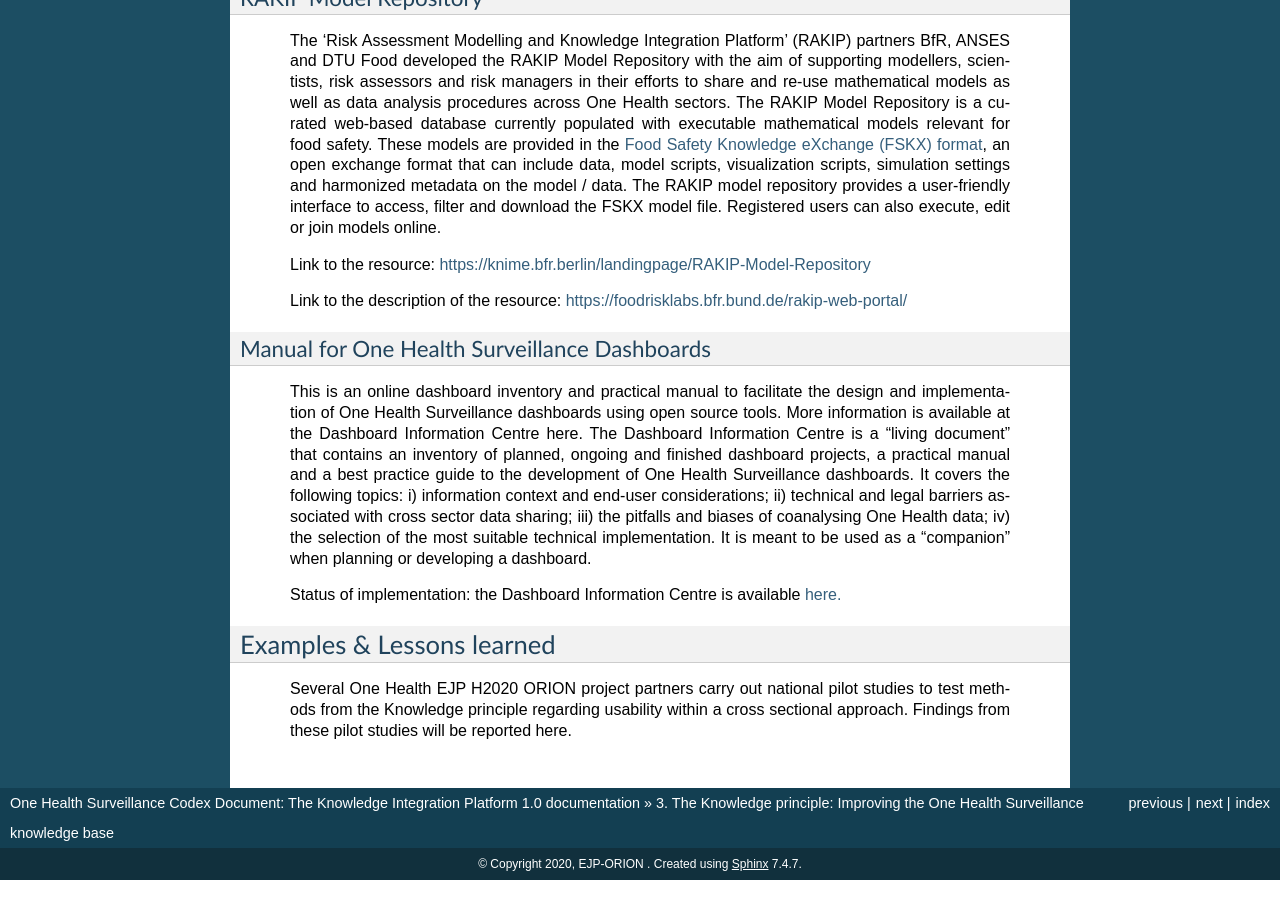
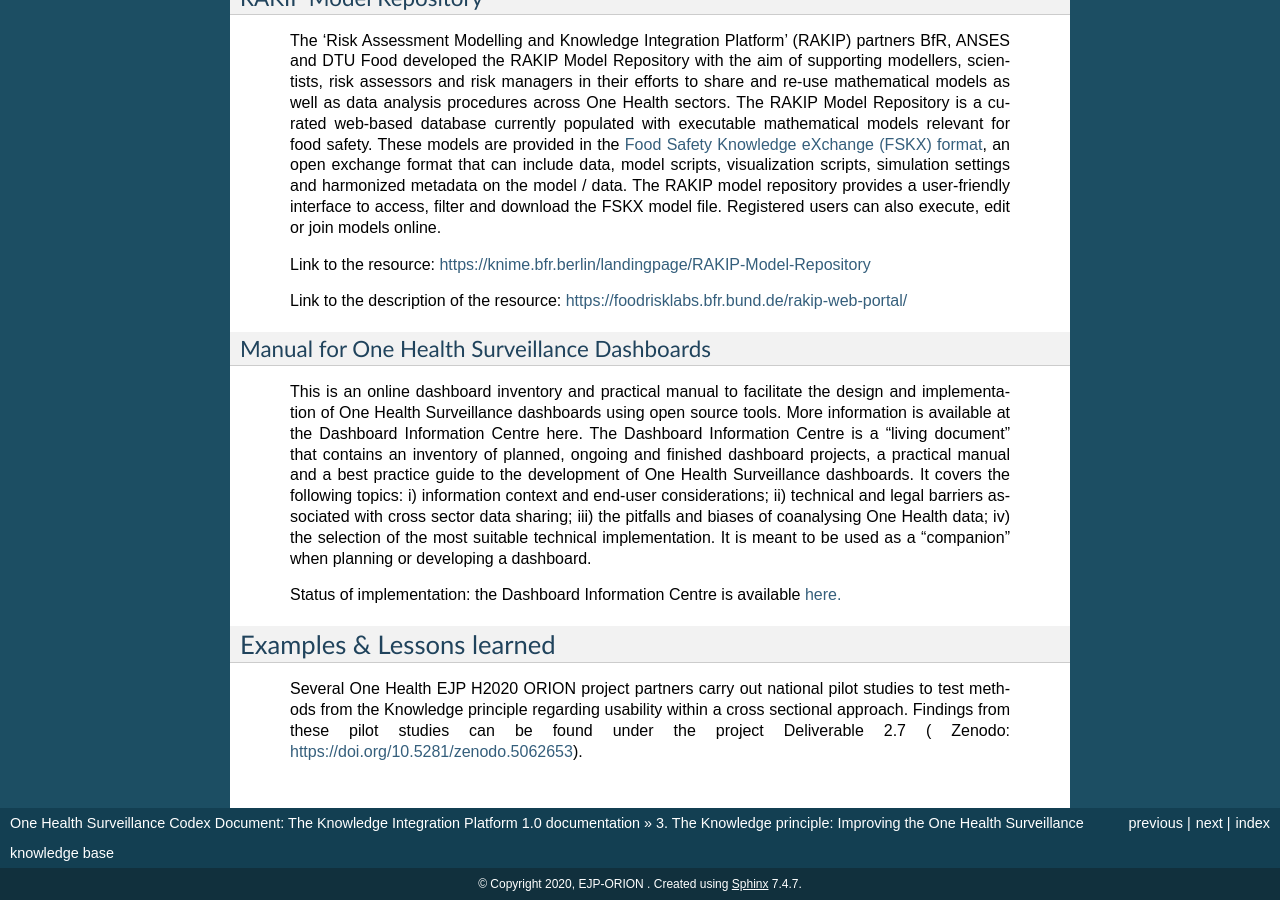
Before and after one commit to EJP-ORION/OH-Surveillance-Codex, a Sphinx documentation site: the page built from docs/3-knowledge-principle.rst, in a window 1280 px wide and 900 px high, scrolled down 1748 px. Built offline with Sphinx 7.4.7, drawn with Linux system fonts in a browser that asks for light colours.

Commit message:
Update lessons learned

```diff
--- a/docs/3-knowledge-principle.rst
+++ b/docs/3-knowledge-principle.rst
@@ -162,4 +162,4 @@
    Several One Health EJP H2020 ORION project partners carry out national
    pilot studies to test methods from the Knowledge principle regarding
    usability within a cross sectional approach. Findings from these pilot
-   studies will be reported here.
+   studies can be found under the project Deliverable 2.7 ( Zenodo: https://doi.org/10.5281/zenodo.5062653).
```
